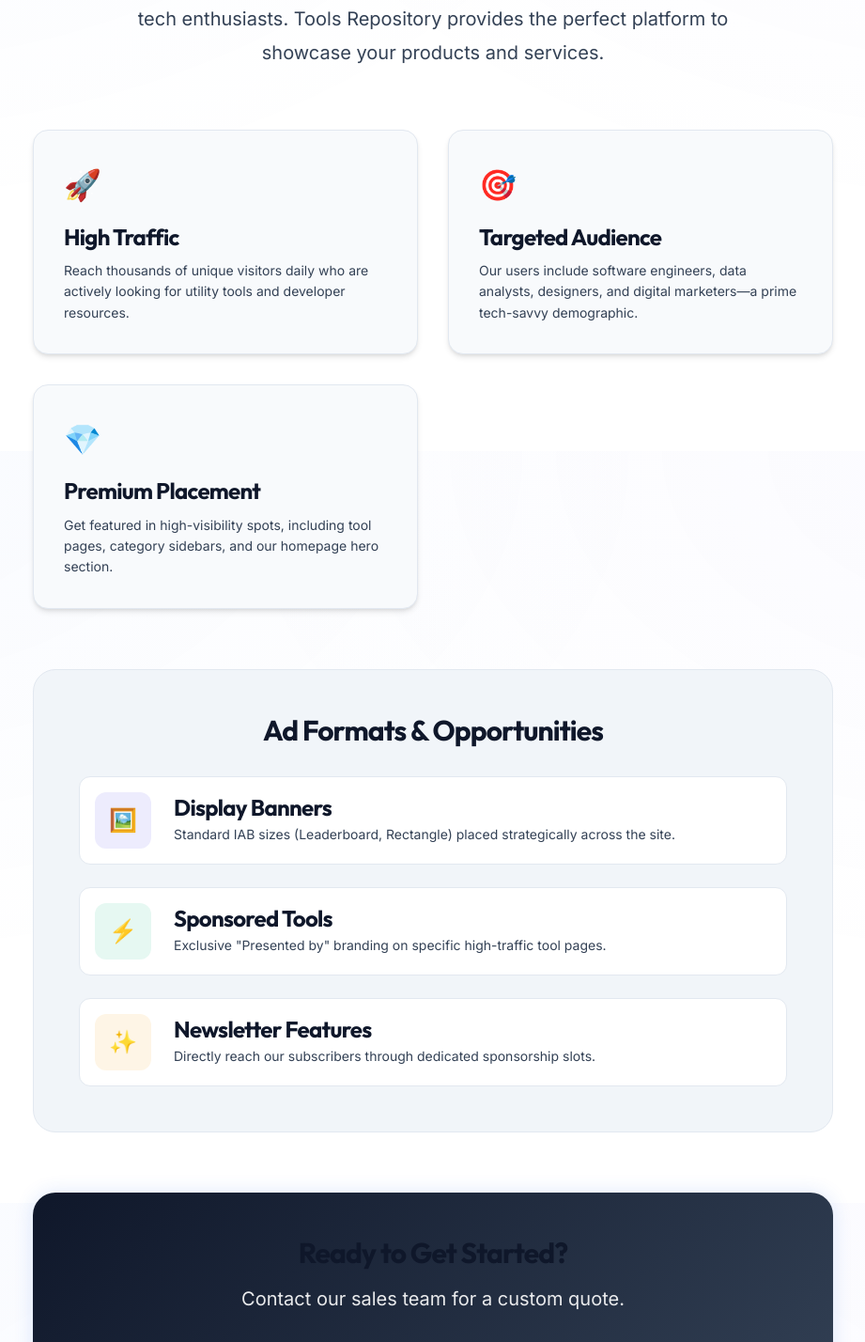
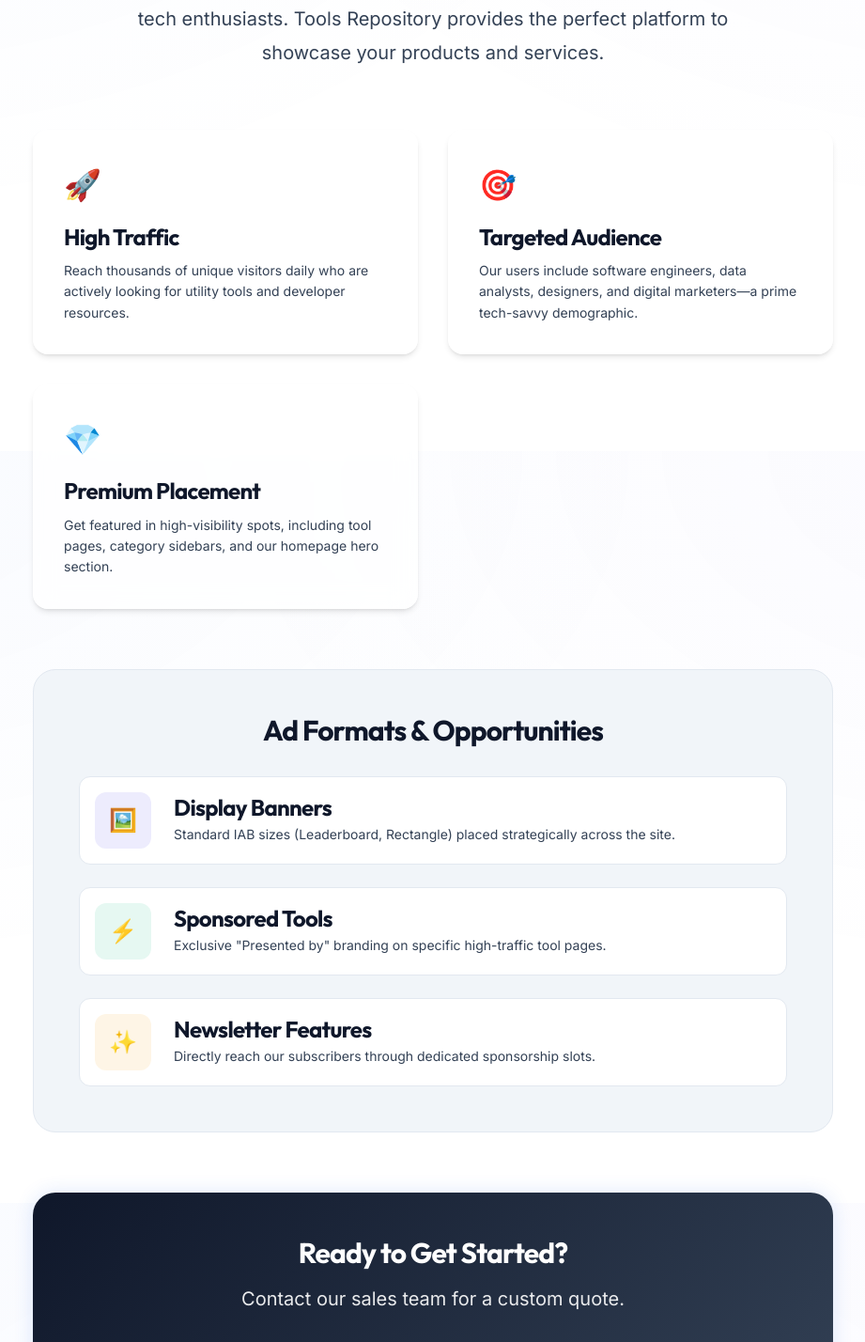
Before and after one commit to DaniyalAliSajid/tools-repository, a Next.js app: page /advertise in a window 1280 px wide. Shown: the part 320-1748 px from the top of the page at 94% size, without its empty margins (179-1100 px from the left). Built offline with nearby package versions, Linux system fonts and the light colour scheme.

Commit message:
style: align page card styles and fix readability issues

```diff
--- a/src/app/about/page.tsx
+++ b/src/app/about/page.tsx
@@ -26,21 +26,21 @@ export default function AboutPage() {
             </section>
 
             <div style={{ display: 'grid', gridTemplateColumns: 'repeat(auto-fit, minmax(250px, 1fr))', gap: 'var(--space-6)', marginBottom: 'var(--space-12)' }}>
-                <div style={{ padding: 'var(--space-6)', background: 'white', borderRadius: 'var(--radius-lg)', border: '1px solid var(--color-border)', boxShadow: 'var(--shadow-sm)' }}>
+                <div style={{ background: 'var(--glass-bg, white)', backdropFilter: 'var(--glass-blur, blur(12px))', border: '1px solid var(--glass-border, var(--color-border))', borderRadius: 'var(--radius-xl)', padding: 'var(--space-8)', boxShadow: 'var(--shadow-md)' }}>
                     <div style={{ fontSize: '24px', marginBottom: 'var(--space-3)' }}>🛡️</div>
                     <h3 style={{ marginBottom: 'var(--space-2)', fontWeight: 'var(--fw-bold)', color: 'var(--color-text)' }}>Privacy First</h3>
                     <p style={{ fontSize: 'var(--fs-sm)', color: 'var(--color-text-secondary)', lineHeight: '1.6' }}>
                         All our tools are 100% browser-based. Your data never leaves your computer. We don't track you, and we don't store your input.
                     </p>
                 </div>
-                <div style={{ padding: 'var(--space-6)', background: 'white', borderRadius: 'var(--radius-lg)', border: '1px solid var(--color-border)', boxShadow: 'var(--shadow-sm)' }}>
+                <div style={{ background: 'var(--glass-bg, white)', backdropFilter: 'var(--glass-blur, blur(12px))', border: '1px solid var(--glass-border, var(--color-border))', borderRadius: 'var(--radius-xl)', padding: 'var(--space-8)', boxShadow: 'var(--shadow-md)' }}>
                     <div style={{ fontSize: '24px', marginBottom: 'var(--space-3)' }}>⚡</div>
                     <h3 style={{ marginBottom: 'var(--space-2)', fontWeight: 'var(--fw-bold)', color: 'var(--color-text)' }}>High Performance</h3>
                     <p style={{ fontSize: 'var(--fs-sm)', color: 'var(--color-text-secondary)', lineHeight: '1.6' }}>
                         Built with modern web technologies, our tools are lightning-fast and responsive, providing instant results as you type.
                     </p>
                 </div>
-                <div style={{ padding: 'var(--space-6)', background: 'white', borderRadius: 'var(--radius-lg)', border: '1px solid var(--color-border)', boxShadow: 'var(--shadow-sm)' }}>
+                <div style={{ background: 'var(--glass-bg, white)', backdropFilter: 'var(--glass-blur, blur(12px))', border: '1px solid var(--glass-border, var(--color-border))', borderRadius: 'var(--radius-xl)', padding: 'var(--space-8)', boxShadow: 'var(--shadow-md)' }}>
                     <div style={{ fontSize: '24px', marginBottom: 'var(--space-3)' }}>🆓</div>
                     <h3 style={{ marginBottom: 'var(--space-2)', fontWeight: 'var(--fw-bold)', color: 'var(--color-text)' }}>Always Free</h3>
                     <p style={{ fontSize: 'var(--fs-sm)', color: 'var(--color-text-secondary)', lineHeight: '1.6' }}>
--- a/src/app/advertise/page.tsx
+++ b/src/app/advertise/page.tsx
@@ -28,21 +28,21 @@ export default function AdvertisePage() {
             </section>
 
             <div style={{ display: 'grid', gridTemplateColumns: 'repeat(auto-fit, minmax(280px, 1fr))', gap: 'var(--space-8)', marginBottom: 'var(--space-16)' }}>
-                <div style={{ padding: 'var(--space-8)', background: 'var(--color-surface)', borderRadius: 'var(--radius-xl)', border: '1px solid var(--color-border)', boxShadow: 'var(--shadow-md)' }}>
+                <div style={{ background: 'var(--glass-bg, white)', backdropFilter: 'var(--glass-blur, blur(12px))', border: '1px solid var(--glass-border, var(--color-border))', borderRadius: 'var(--radius-xl)', padding: 'var(--space-8)', boxShadow: 'var(--shadow-md)' }}>
                     <div style={{ fontSize: '32px', marginBottom: 'var(--space-4)' }}>🚀</div>
                     <h3 style={{ fontSize: 'var(--fs-xl)', fontWeight: 'var(--fw-bold)', marginBottom: 'var(--space-3)' }}>High Traffic</h3>
                     <p style={{ color: 'var(--color-text-secondary)', fontSize: 'var(--fs-sm)', lineHeight: '1.6' }}>
                         Reach thousands of unique visitors daily who are actively looking for utility tools and developer resources.
                     </p>
                 </div>
-                <div style={{ padding: 'var(--space-8)', background: 'var(--color-surface)', borderRadius: 'var(--radius-xl)', border: '1px solid var(--color-border)', boxShadow: 'var(--shadow-md)' }}>
+                <div style={{ background: 'var(--glass-bg, white)', backdropFilter: 'var(--glass-blur, blur(12px))', border: '1px solid var(--glass-border, var(--color-border))', borderRadius: 'var(--radius-xl)', padding: 'var(--space-8)', boxShadow: 'var(--shadow-md)' }}>
                     <div style={{ fontSize: '32px', marginBottom: 'var(--space-4)' }}>🎯</div>
                     <h3 style={{ fontSize: 'var(--fs-xl)', fontWeight: 'var(--fw-bold)', marginBottom: 'var(--space-3)' }}>Targeted Audience</h3>
                     <p style={{ color: 'var(--color-text-secondary)', fontSize: 'var(--fs-sm)', lineHeight: '1.6' }}>
                         Our users include software engineers, data analysts, designers, and digital marketers—a prime tech-savvy demographic.
                     </p>
                 </div>
-                <div style={{ padding: 'var(--space-8)', background: 'var(--color-surface)', borderRadius: 'var(--radius-xl)', border: '1px solid var(--color-border)', boxShadow: 'var(--shadow-md)' }}>
+                <div style={{ background: 'var(--glass-bg, white)', backdropFilter: 'var(--glass-blur, blur(12px))', border: '1px solid var(--glass-border, var(--color-border))', borderRadius: 'var(--radius-xl)', padding: 'var(--space-8)', boxShadow: 'var(--shadow-md)' }}>
                     <div style={{ fontSize: '32px', marginBottom: 'var(--space-4)' }}>💎</div>
                     <h3 style={{ fontSize: 'var(--fs-xl)', fontWeight: 'var(--fw-bold)', marginBottom: 'var(--space-3)' }}>Premium Placement</h3>
                     <p style={{ color: 'var(--color-text-secondary)', fontSize: 'var(--fs-sm)', lineHeight: '1.6' }}>
@@ -79,8 +79,8 @@ export default function AdvertisePage() {
             </section>
 
             <section style={{ textAlign: 'center', padding: 'var(--space-12)', background: 'var(--grad-text)', borderRadius: 'var(--radius-2xl)', color: 'white', boxShadow: 'var(--shadow-glow)' }}>
-                <h2 style={{ fontSize: 'var(--fs-2xl)', fontWeight: 'var(--fw-bold)', marginBottom: 'var(--space-4)' }}>Ready to Get Started?</h2>
-                <p style={{ fontSize: 'var(--fs-lg)', marginBottom: 'var(--space-8)', opacity: 0.9 }}>
+                <h2 style={{ fontSize: 'var(--fs-2xl)', fontWeight: 'var(--fw-bold)', marginBottom: 'var(--space-4)', color: 'inherit' }}>Ready to Get Started?</h2>
+                <p style={{ fontSize: 'var(--fs-lg)', marginBottom: 'var(--space-8)', opacity: 0.9, color: 'inherit' }}>
                     Contact our sales team for a custom quote.
                 </p>
                 <div style={{ display: 'flex', justifyContent: 'center', gap: 'var(--space-4)', flexWrap: 'wrap' }}>
--- a/src/app/contact/page.tsx
+++ b/src/app/contact/page.tsx
@@ -162,7 +162,7 @@ export default function ContactPage() {
                         </div>
                         <button
                             type="button"
-                            className="btn btn--blue"
+                            className="btn btn--primary"
                             style={{ width: '100%', padding: '15px', fontSize: 'var(--fs-base)', fontWeight: 'var(--fw-bold)', borderRadius: 'var(--radius-lg)', boxShadow: 'var(--shadow-lg)' }}
                         >
                             Send Message
```
